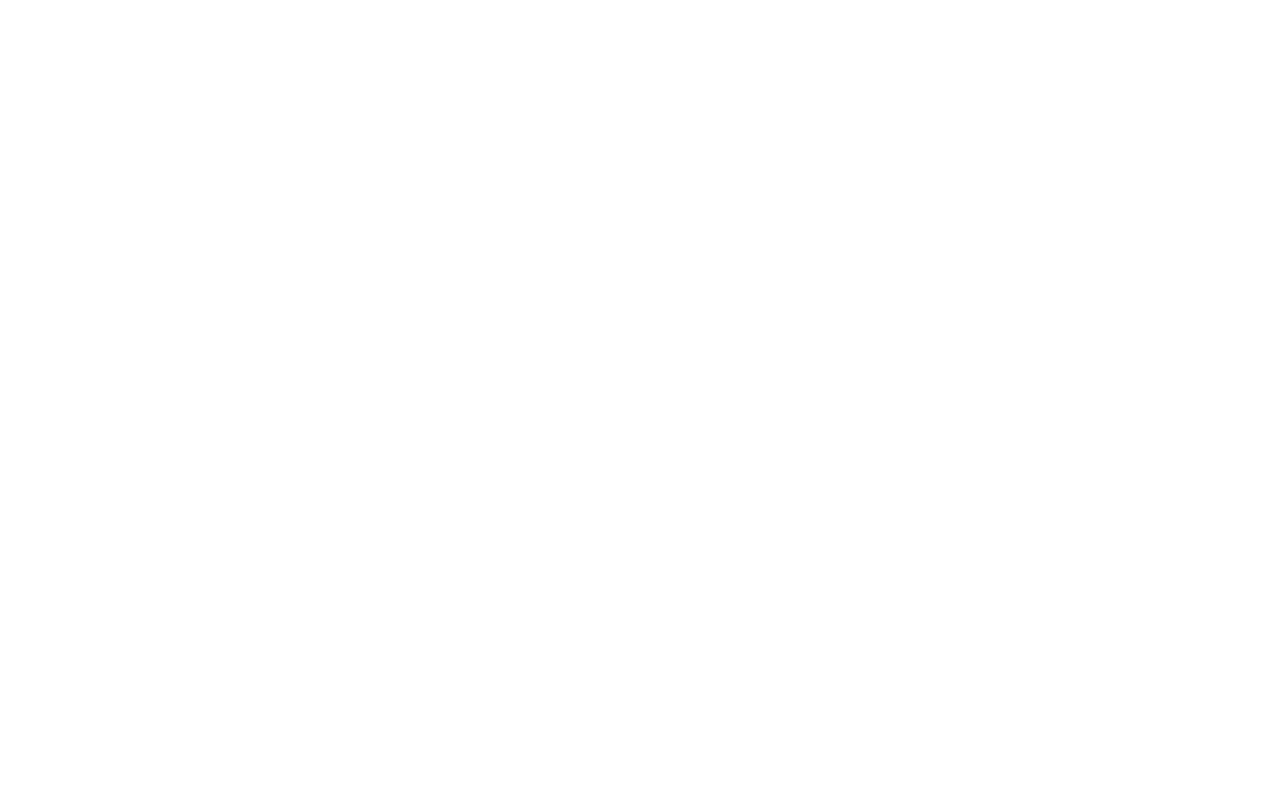
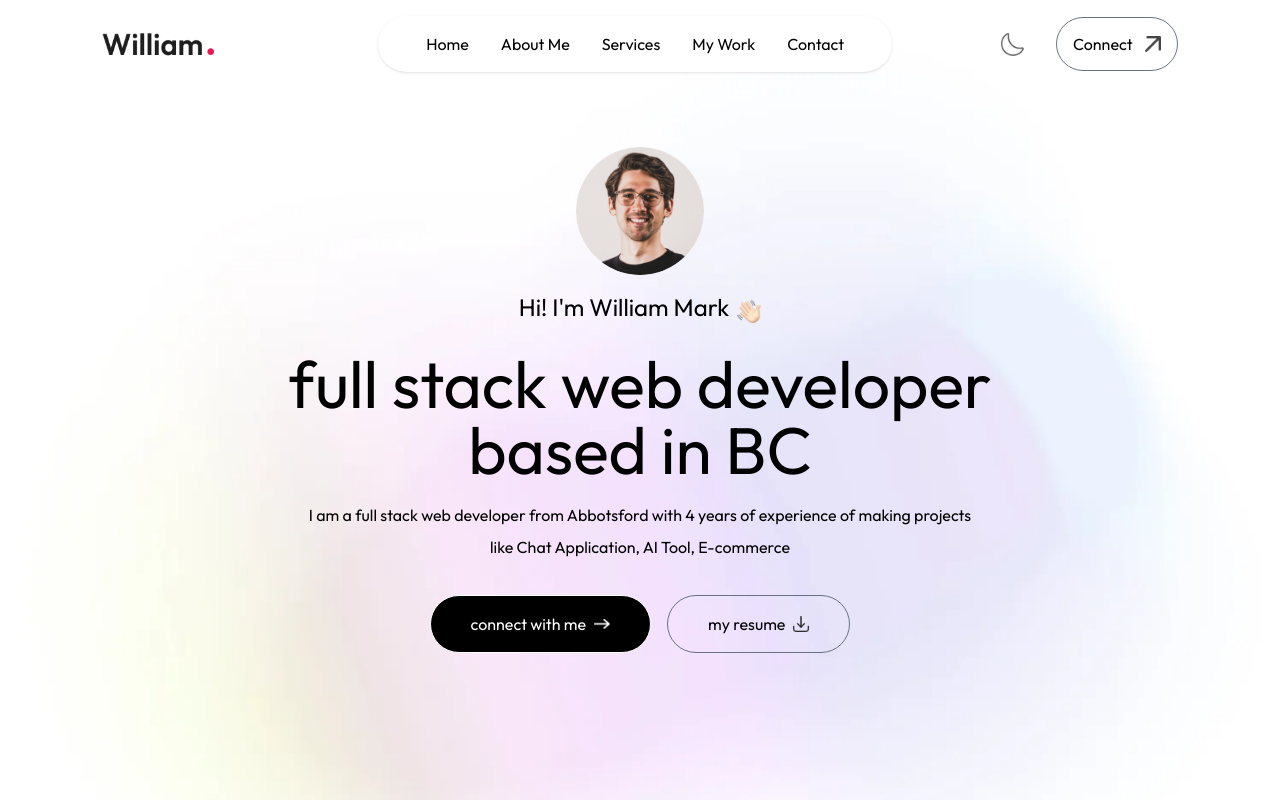
Before and after one commit to HarrySidhu1815/Harjobanpreet_Portfolio, a Next.js app: page / in a window 1280 px wide. Built offline with nearby package versions, Linux system fonts and the light colour scheme; a web font is replaced by a local one.

Commit message:
Add Header

```diff
--- /dev/null
+++ b/app/components/Header.jsx
@@ -0,0 +1,22 @@
+import { assets } from '@/assests/assets'
+import Image from 'next/image'
+import React from 'react'
+
+const Header = () => {
+  return (
+    <div className='w-11/12 max-w-3xl h-screen flex flex-col items-center text-center mx-auto gap-4 justify-center'>
+      <div>
+        <Image src={assets.profile_img} alt='' className='w-32 rounded-full'/>
+      </div>
+      <h3 className='flex items-end gap-2 text-xl md:text-2xl mb-3 font-Ovo'>Hi! I'm William Mark <Image className='w-6' src={assets.hand_icon} alt='' /></h3>
+      <h1 className='text-3xl sm:text-6xl lg:text-[66px] font-Ovo'>full stack web developer based in BC</h1>
+      <p className='max-w-2xl mx-auto font-ovo'>I am a full stack web developer from Abbotsford with 4 years of experience of making projects like Chat Application, AI Tool, E-commerce</p>
+      <div className='flex flex-col sm:flex-row items-center gap-4 mt-4'>
+        <a className='flex gap-2 items-center px-10 py-3 rounded-full border border-white bg-black text-white' href='#contact'>connect with me <Image src={assets.right_arrow_white} alt='' className='w-4'/></a>
+        <a className='flex gap-2 items-center px-10 py-3 rounded-full border border-gray-500' href='/sample-resume.pdf' download>my resume <Image src={assets.download_icon} alt='' className='w-4'/></a>
+      </div>
+    </div>
+  )
+}
+
+export default Header
--- a/app/components/Navbar.jsx
+++ b/app/components/Navbar.jsx
@@ -0,0 +1,65 @@
+import { assets } from '@/assests/assets'
+import Image from 'next/image'
+import React, { useRef } from 'react'
+
+const Navbar = () => {
+    const sideMenuRef = useRef()
+
+    const openMenu = () => {
+        sideMenuRef.current.style.transform = 'translateX(-16rem)'
+    }
+
+    const closeMenu = () => {
+        sideMenuRef.current.style.transform = 'translateX(16rem)'
+    }
+  return (
+    <>
+      <div className='fixed -z-10'>
+        <Image src={assets.header_bg_color} alt='' className='w-full'/>
+      </div>
+      <nav className='flex w-full items-center justify-between fixed px-5 lg:px-8 xl:px-[8%] py-4 z-50'>
+        <a href='#top'>
+            <Image src={assets.logo} className='w-28 cursor-pointer mr-14' alt=''/>
+        </a>
+
+        <ul className='hidden md:flex items-center gap-6 lg:gap-8 rounded-full px-12 py-3 shadow-sm bg-opacity-50 bg-white '>
+            <li><a className='font-ovo' href='#top'>Home</a></li>
+            <li><a className='font-ovo' href='#about'>About Me</a></li>
+            <li><a className='font-ovo' href='#services'>Services</a></li>
+            <li><a className='font-ovo' href='#work'>My Work</a></li>
+            <li><a className='font-ovo' href='#contact'>Contact</a></li>
+        </ul>
+
+        <div className='flex items-center gap-4'>
+            <button>
+                <Image src={assets.moon_icon} alt='' className='w-6'/>
+            </button>
+
+            <a className='font-ovo hidden lg:flex items-center gap-3 border border-gray-500 rounded-full px-4 py-2.5 ml-4' href='#contact'>
+                Connect
+                <Image src={assets.arrow_icon} alt='' className='w-4'/>
+            </a>
+
+            <button onClick={openMenu} className='block lg:hidden ml-3'>
+                <Image src={assets.menu_black} alt=''  className='w-6'/>
+            </button>
+        </div>
+
+        {/* -------------mobile menu bar----------------- */}
+        <ul ref={sideMenuRef} className='flex flex-col px-10 py-20 gap-4 transition duration-500 md:hidden w-64 fixed z-50 -right-64 top-0 bottom-0 h-screen bg-rose-50'>
+            <div onClick={closeMenu} className='absolute right-6 top-6'>
+                <Image src={assets.close_black} alt='' className='w-5 cursor-pointer'/>
+            </div>
+
+            <li><a className='font-ovo' onClick={closeMenu} href='#top'>Home</a></li>
+            <li><a className='font-ovo' onClick={closeMenu} href='#about'>About Me</a></li>
+            <li><a className='font-ovo' onClick={closeMenu} href='#services'>Services</a></li>
+            <li><a className='font-ovo' onClick={closeMenu} href='#work'>My Work</a></li>
+            <li><a className='font-ovo' onClick={closeMenu} href='#contact'>Contact</a></li>
+        </ul>
+      </nav>
+    </>
+  )
+}
+
+export default Navbar
--- a/app/layout.js
+++ b/app/layout.js
@@ -18,7 +18,7 @@ export default function RootLayout({ children }) {
   return (
     <html lang="en">
       <body
-        className={`${outfit.className} ${ovo.className} antialiased`}
+        className={`${outfit.className} ${ovo.className} antialiased leading-8 overflow-x-hidden`}
       >
         {children}
       </body>
--- a/app/page.js
+++ b/app/page.js
@@ -1,6 +1,12 @@
+'use client'
+import Header from "./components/Header";
+import Navbar from "./components/Navbar";
+
 export default function Home() {
   return (
     <>
+      <Navbar />
+      <Header />
     </>
   );
 }
--- /dev/null
+++ b/tailwind.config.js
@@ -0,0 +1,23 @@
+/** @type {import('tailwindcss').Config} */
+export default {
+    content: [
+      "./pages/**/*.{js,ts,jsx,tsx}",      // for Page Router
+      "./components/**/*.{js,ts,jsx,tsx}",
+      "./app/**/*.{js,ts,jsx,tsx}",        // for App Router
+    ],
+    theme: {
+      extend: {
+        fontFamily: {
+          poppins: ['Poppins', 'sans-serif'],
+          outfit: ['Outfit', 'sans-serif'],
+          ovo: ['Ovo', 'serif']
+        },
+        colors: {
+            lightHover: '#fcf4ff',
+            darkHover: '#2a004a',
+            darkTheme: '#11001F'
+        }
+      },
+    },
+    plugins: [],
+  }
```
